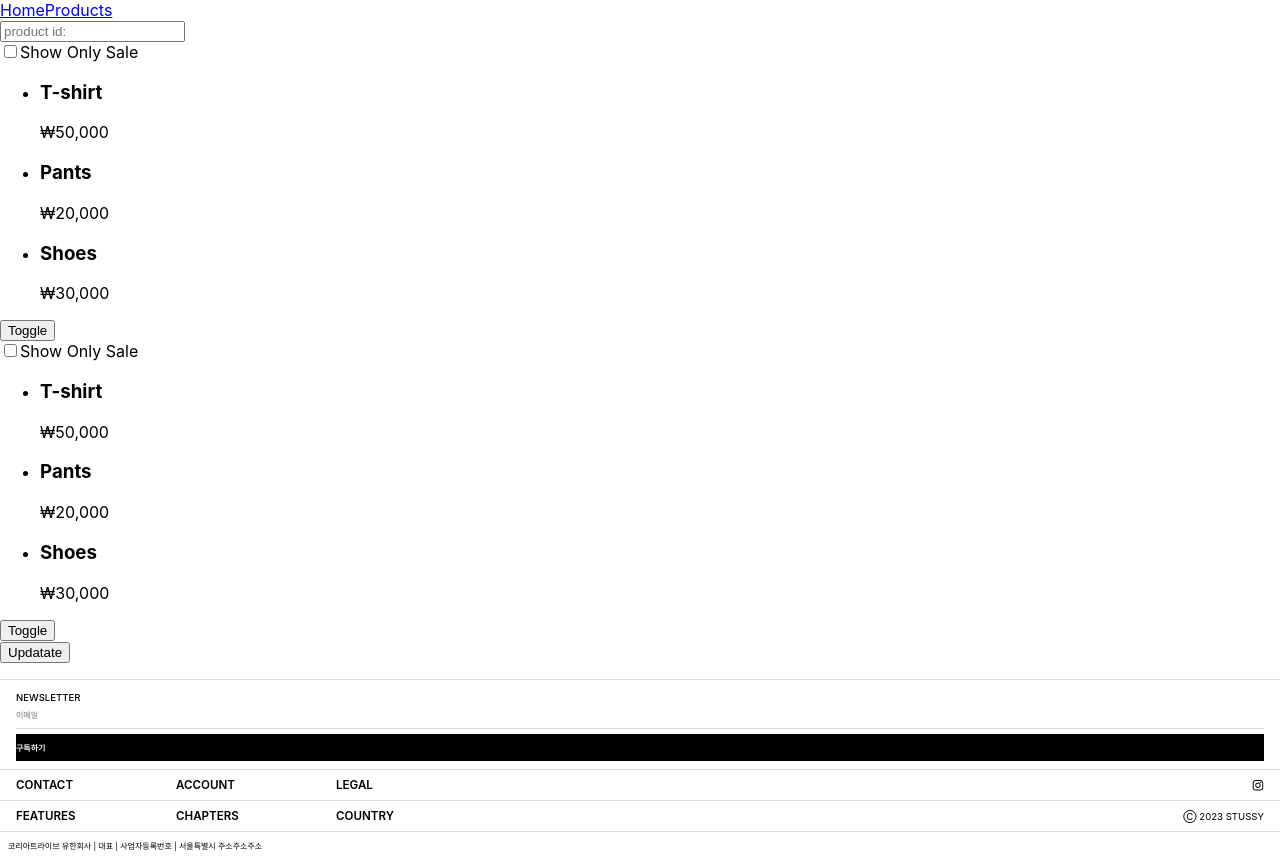
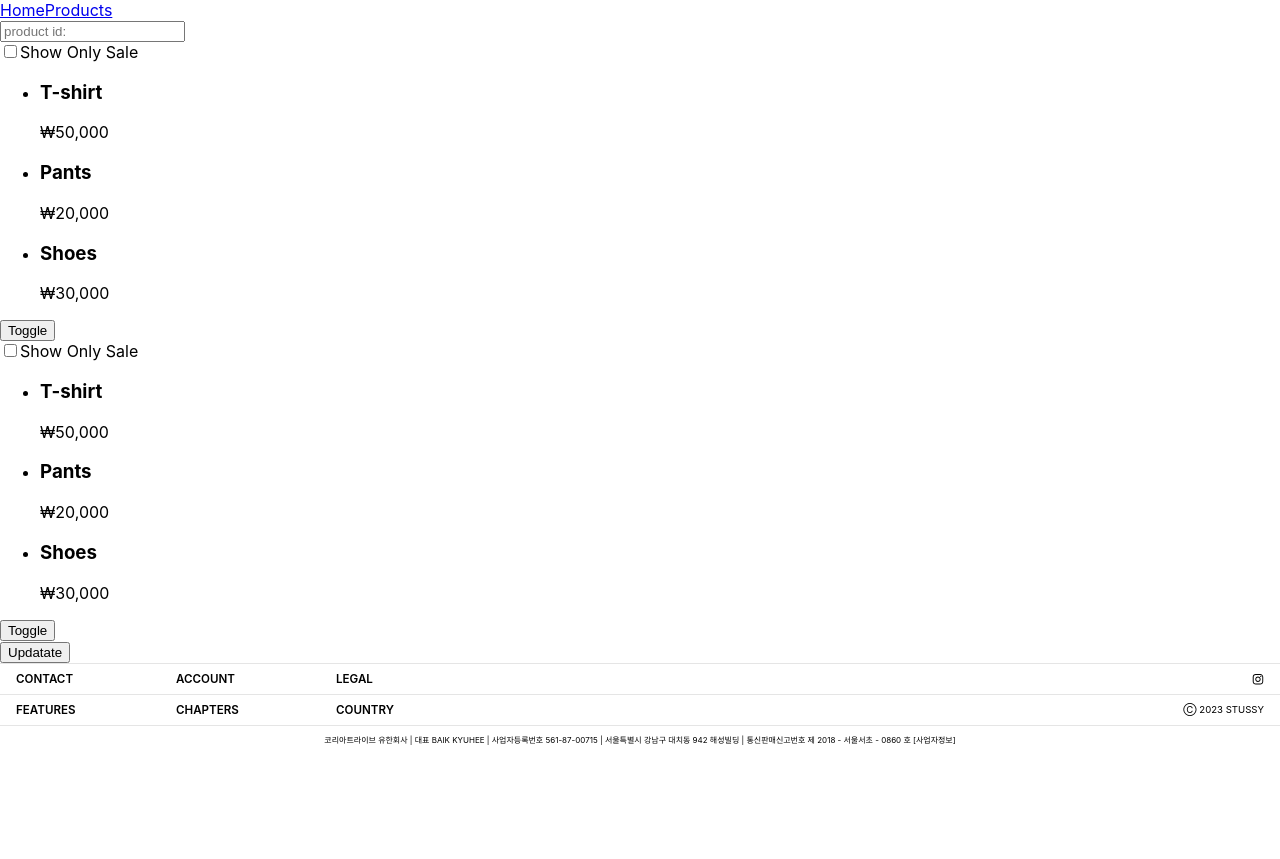
Before and after one commit to WebNorminette/shopping_mall, a React (Create React App) app: page /products in a window 1280 px wide. After the commit the page ends 800 px from the top, so only its background shows below. Built offline with nearby package versions, Linux system fonts and the light colour scheme.

Commit message:
[FEAT] : Make footer component

```diff
--- a/src/components/Button.tsx
+++ b/src/components/Button.tsx
@@ -1,26 +1,51 @@
-import React from "react";
 import { styled } from "styled-components";
 import { palette } from "../styles/palette";
 
-type ButtonProps = {
+interface ButtonProps {
   content: string;
-  type: string;
-  onClick: any;
+  type?: string;
+  onClick?: any;
+  disabled?: boolean;
+}
+
+export const BlackButton = ({ content, onClick, disabled = false }: ButtonProps) => {
+  return (
+    <StBlackButton onClick={onClick} disabled={disabled}>
+      {content}
+    </StBlackButton>
+  );
 };
 
-const Button = ({ content, type = "black", onClick }: ButtonProps): React.ReactElement => {
-  const backgroundColor = type;
-  return <StSubscribeButton onClick={onClick}>{content}</StSubscribeButton>;
+export const WhiteButton = ({ content, onClick, disabled = false }: ButtonProps) => {
+  return (
+    <StWhiteButton onClick={onClick} disabled={disabled}>
+      {content}
+    </StWhiteButton>
+  );
 };
 
-const StSubscribeButton = styled.div`
+const StBlackButton = styled.button`
+  display: flex;
+  justify-content: center;
   width: 100%;
-  padding: 0.5rem 0;
+  padding: 0.7rem 0;
   margin-top: 0.3rem;
-  background-color: ${palette.black};
-  color: ${palette.white};
+  border: 1px solid ${(props) => (props.disabled ? palette.darkGray : palette.black)};
+  background-color: ${(props) => (props.disabled ? palette.lightGray : palette.black)};
+  color: ${(props) => (props.disabled ? palette.darkGray : palette.white)};
   font-size: 0.5rem;
   font-weight: 600;
+  cursor: pointer;
+  &:hover {
+    background-color: ${palette.darkGray};
+    color: ${palette.white};
+    border: 1px solid ${palette.darkGray};
+  }
 `;
 
-export default Button;
+const StWhiteButton = styled(StBlackButton)`
+  border: 1px solid ${(props) => (props.disabled ? palette.darkGray : palette.black)};
+  background-color: ${(props) => (props.disabled ? palette.lightGray : palette.white)};
+  color: ${(props) => (props.disabled ? palette.darkGray : palette.black)};
+  border: 1px solid ${palette.black};
+`;
--- a/src/components/Footer.tsx
+++ b/src/components/Footer.tsx
@@ -3,21 +3,22 @@ import { styled } from "styled-components";
 
 import { ReactComponent as InstargramIcon } from "../assets/svg/instagramIcon.svg";
 import { palette } from "../styles/palette";
+import { BlackButton } from "./Button";
 
 const ICON_SIZE = 12;
 const Footer: React.FC = () => {
   const [email, setEmail] = useState<string>("");
+
+  const onChange = (e: React.ChangeEvent<HTMLInputElement>) => {
+    setEmail(e.target.value);
+  };
+
   return (
     <StFooterWrapper>
       <StNewsLetterContainer>
         <StTitle>newsletter</StTitle>
-        <StTextInput
-          name="email"
-          placeholder="이메일"
-          value={email}
-          onChange={(e) => setEmail(e.target.value)}
-        />
-        <StSubscribeButton>구독하기</StSubscribeButton>
+        <StTextInput name="email" placeholder="이메일" value={email} onChange={onChange} />
+        <BlackButton content="구독하기" />
       </StNewsLetterContainer>
       <StButtonContainer>
         <StRow>
@@ -25,7 +26,8 @@ const Footer: React.FC = () => {
           <StFooterButtonItem>account</StFooterButtonItem>
           <StFooterButtonItem>legal</StFooterButtonItem>
         </StRow>
-        <InstargramIcon width={ICON_SIZE} height={ICON_SIZE} />
+
+        <StInstarIcon width={ICON_SIZE} height={ICON_SIZE} />
       </StButtonContainer>
       <StButtonContainer>
         <StRow>
@@ -36,7 +38,8 @@ const Footer: React.FC = () => {
         <StSmallName>ⓒ 2023 stussy</StSmallName>
       </StButtonContainer>
       <StBottomText>
-        코리아트라이브 유한회사 | 대표 | 사업자등록번호 | 서울특별시 주소주소주소
+        코리아트라이브 유한회사 | 대표 BAIK KYUHEE | 사업자등록번호 561-87-00715 | 서울특별시 강남구
+        대치동 942 해성빌딩 | 통신판매신고번호 제 2018 - 서울서초 - 0860 호 [사업자정보]
       </StBottomText>
     </StFooterWrapper>
   );
@@ -54,12 +57,15 @@ const StFooterWrapper = styled.div`
 `;
 
 const StNewsLetterContainer = styled.div`
-  display: flex;
+  display: none;
   flex-direction: column;
   justify-content: left;
   padding: 0.5rem 1rem;
   margin-top: 1rem;
   border-top: 0.5px solid ${palette.lightGray};
+  @media screen and (max-width: 700px) {
+    display: flex;
+  }
 `;
 const StTitle = styled.div`
   padding-top: 0.3rem;
@@ -75,14 +81,10 @@ const StTextInput = styled.input`
   outline: none;
   border-bottom: 0.5px solid ${palette.lightGray};
 `;
-const StSubscribeButton = styled.div`
-  width: 100%;
-  padding: 0.5rem 0;
-  margin-top: 0.3rem;
-  background-color: ${palette.black};
-  color: ${palette.white};
-  font-size: 0.5rem;
-  font-weight: 600;
+const StInstarIcon = styled(InstargramIcon)`
+  @media screen and (max-width: 700px) {
+    display: none;
+  }
 `;
 
 const StButtonContainer = styled(StRow)`
@@ -100,6 +102,10 @@ const StFooterButtonItem = styled.div`
   font-size: 0.725rem;
   font-weight: 600;
   text-transform: uppercase;
+  cursor: pointer;
+  @media screen and (max-width: 700px) {
+    min-width: 7rem;
+  }
 `;
 
 const StSmallName = styled.div`
@@ -115,6 +121,8 @@ const StBottomText = styled.div`
   padding: 0.5rem;
   border-top: 0.5px solid ${palette.lightGray};
   font-size: 0.5rem;
+  text-align: center;
+  box-sizing: border-box;
 `;
 
 export default Footer;
--- a/src/styles/palette.js
+++ b/src/styles/palette.js
@@ -1,5 +1,6 @@
 export const palette = {
   white: "#FFFFFF",
   black: "#000000",
-  lightGray: "#DDDDDD",
+  lightGray: "#e5e5e5",
+  darkGray: "#7B7B7B",
 };
```
Also changed, not shown: tsconfig.json (+7 -7 lines).
